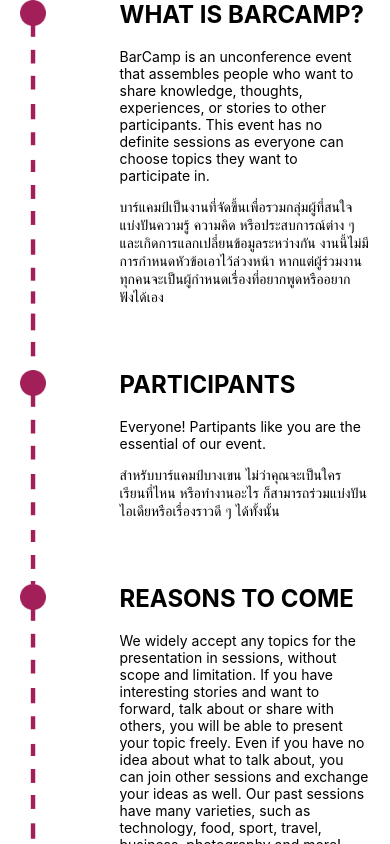
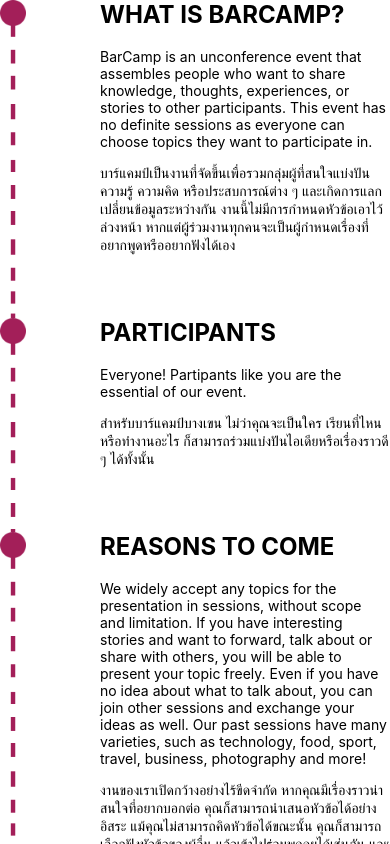
Before and after one commit to kykungz/bcbk9-frontend, a React (Create React App) app: page / in a window 390 px wide. Shown: the top 844 px of the page. Built offline with nearby package versions, Linux system fonts and the light colour scheme.

Commit message:
Responsive using padding

```diff
--- a/src/pages/Home.js
+++ b/src/pages/Home.js
@@ -6,12 +6,11 @@
 import content from '../data/content'
 
 const Container = styled.div`
-  width: 75%;
+  padding: 1em;
   margin: 0 auto;
   max-width: 960px;
   @media (max-width: 650px) {
-    width: 90%;
-    max-width: initial;
+    padding: 0;
   }
 `
 
```
